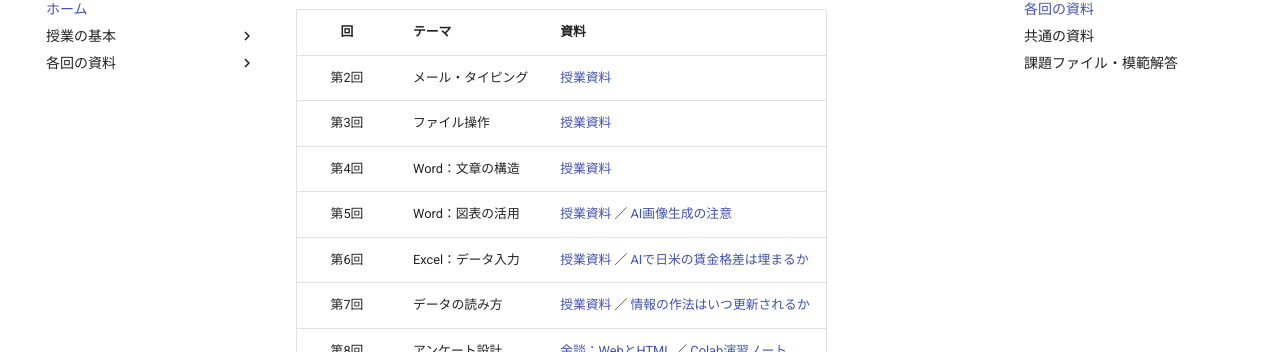
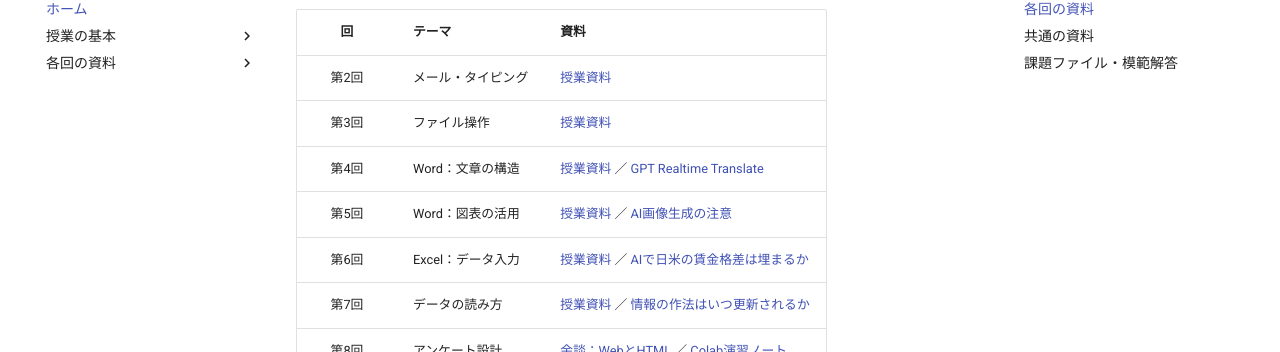
Before and after one commit to aonoa68/joho-nyumon, an MkDocs documentation site: the page built from docs/index.md, in a window 1280 px wide and 900 px high, scrolled down 459 px. Shown: the part 99-451 px from the top of the window. Built offline with MkDocs 1.6.1 and Material for MkDocs 9.7.7, drawn with Linux system fonts in a browser that asks for light colours.

Commit message:
トップページ一覧に第4回GPT翻訳ページへのリンクを追加
Co-Authored-By: Claude Opus 4.8 (1M context) <noreply@anthropic.com>

```diff
--- a/docs/index.md
+++ b/docs/index.md
@@ -20,7 +20,7 @@
 |:---:|---|---|
 | 第2回 | メール・タイピング | [授業資料](week02.md) |
 | 第3回 | ファイル操作 | [授業資料](week03.md) |
-| 第4回 | Word：文章の構造 | [授業資料](week04.md) |
+| 第4回 | Word：文章の構造 | [授業資料](week04.md) ／ [GPT Realtime Translate](week04-gpt-translate.md) |
 | 第5回 | Word：図表の活用 | [授業資料](week05.md) ／ [AI画像生成の注意](week05-ai-image.md) |
 | 第6回 | Excel：データ入力 | [授業資料](week06.md) ／ [AIで日米の賃金格差は埋まるか](week06-ai-wage.md) |
 | 第7回 | データの読み方 | [授業資料](week07.md) ／ [情報の作法はいつ更新されるか](week07-info-norms.md) |
```
